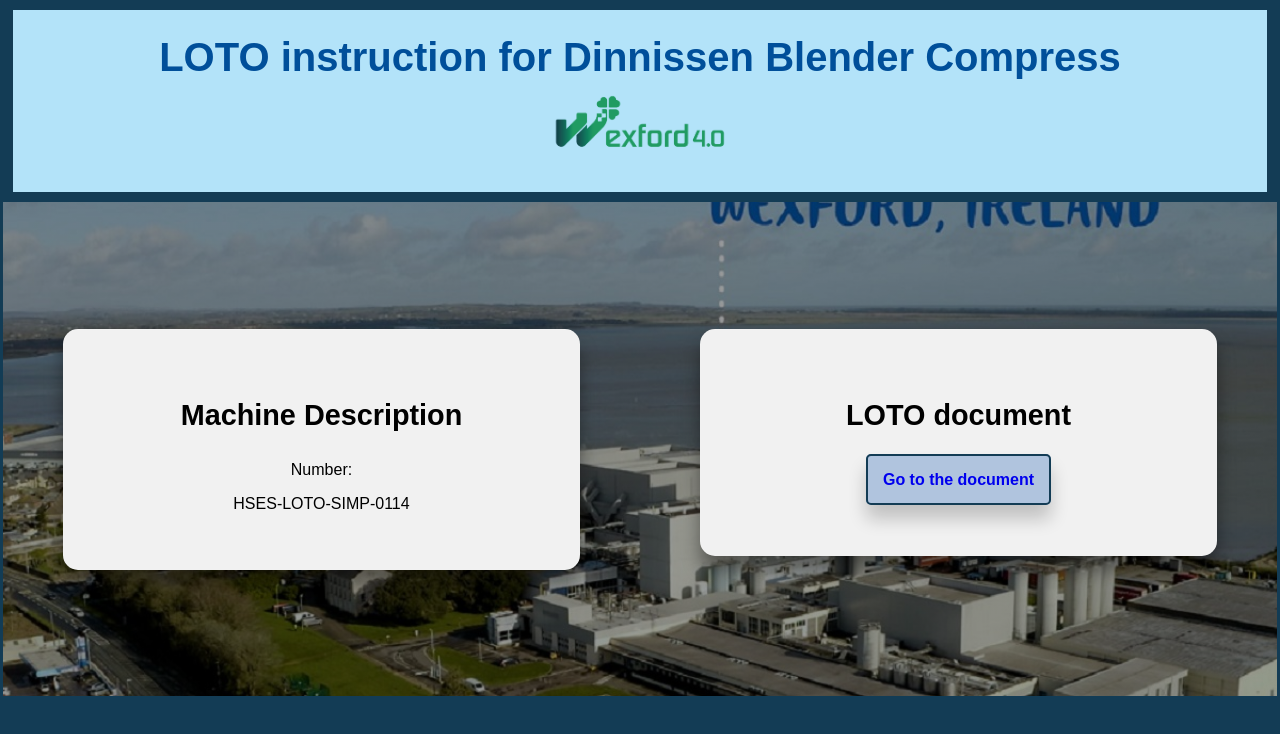
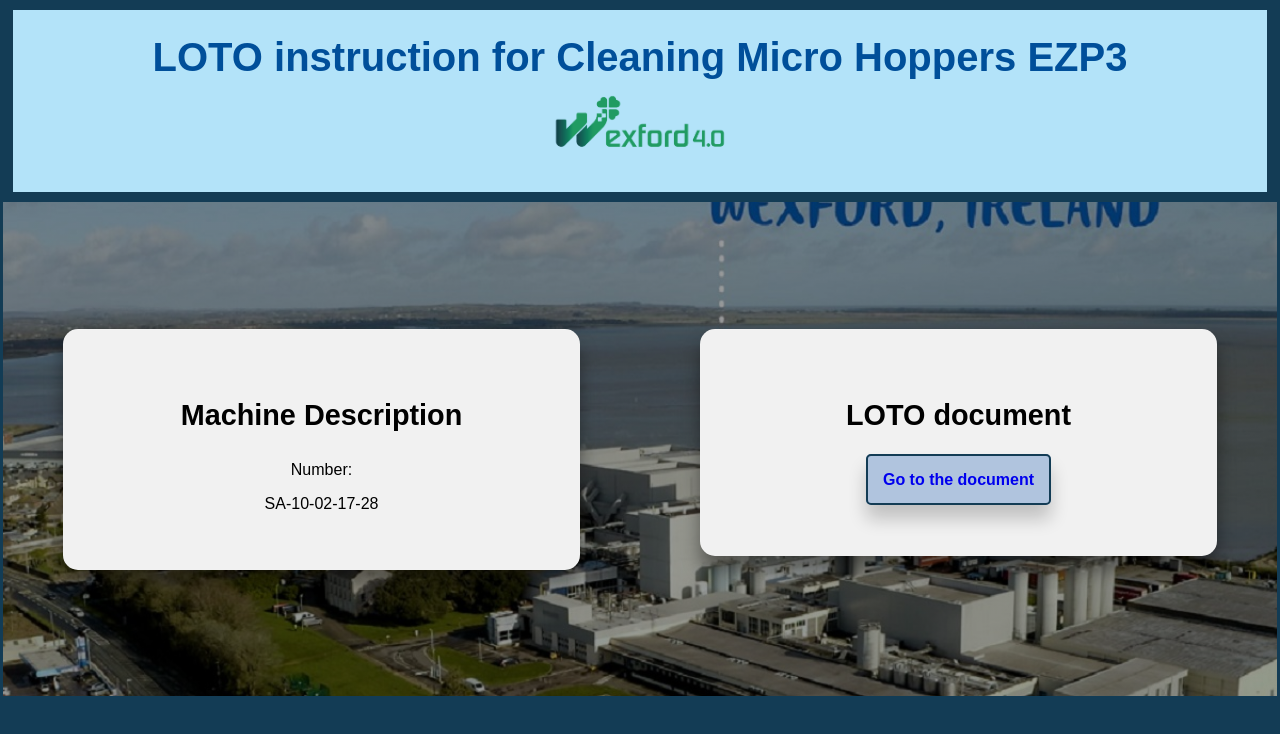
Before and after one commit to Constancetermoz/Cleaning-Micro-Hoppers-EZP3, a plain HTML site: page index.html in a window 1280 px wide. Drawn offline with Linux system fonts and the light colour scheme.

Commit message:
Update index.html

```diff
--- a/index.html
+++ b/index.html
@@ -2,13 +2,13 @@
 <html>
 <head>
 <meta name="LOTO Instruction" content="width=device-width, initial-scale=1">
-<title>LOTO INSTRUCTION - Dinnissen Blender Compress</title>
+<title>LOTO INSTRUCTION - Cleaning Micro Hoppers EZP3</title>
 <link rel="stylesheet" href="style.css">
 </head>
 <body>
 
 <div class="Title">
-  <h1>LOTO instruction for Dinnissen Blender Compress</h1>
+  <h1>LOTO instruction for Cleaning Micro Hoppers EZP3</h1>
   <img src="logo.png" alt="Wexford digital team logo" style="width:200px;">
 </div>
 
@@ -17,14 +17,14 @@
     <div class="card">
       <h3>Machine Description</h3>
       <p>Number:</p>
-      <p>HSES-LOTO-SIMP-0114</p>
+      <p>SA-10-02-17-28</p>
     </div>
   </div>
 
   <div class="column">
     <div class="card" style="padding-bottom:67px;">
       <h3 style="padding-bottom:10px;">LOTO document</h3>
-      <a href="https://live.danwex.ideagenqpulse.com/QPulse/default.aspx#ViewID=Revision_DetailView_Active&ObjectKey=5046&ObjectClassName=Bacchus.Xpo.BusinessObjects.Documents.Revision&mode=View">Go to the document</a>
+      <a href="https://live.danwex.ideagenqpulse.com/QPulse/default.aspx#ViewID=Revision_DetailView_Active&ObjectKey=4727&ObjectClassName=Bacchus.Xpo.BusinessObjects.Documents.Revision&mode=View">Go to the document</a>
     </div>
   </div>
 
```
